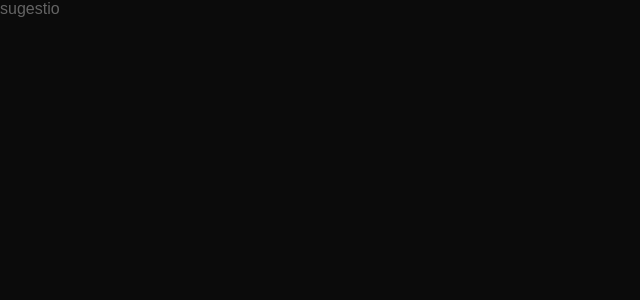
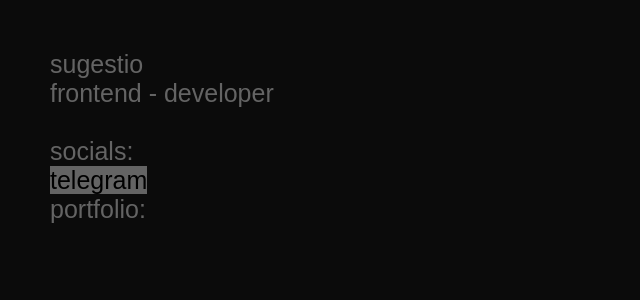
Before and after one commit to qSugestio/profile-resume, a React (Create React App) app: page / in a window 1280 px wide. Shown: the top 300 px of the page, without its empty margins (0-640 px from the left). Built offline with nearby package versions, Linux system fonts and the light colour scheme.

Commit message:
glitch effect in dev

```diff
--- a/src/components/Skills/Skills.module.css
+++ b/src/components/Skills/Skills.module.css
@@ -1,3 +1,9 @@
 .skillsContainer {
-  color: #646464
+  color: #646464;
+  margin: 50px;
+  font-size: 25px;
 }
+
+.blue {
+  color: #5050fa
+}
--- a/src/components/Skills/Skills.tsx
+++ b/src/components/Skills/Skills.tsx
@@ -1,25 +1,45 @@
-import { useEffect, useState } from 'react'
+import { useEffect, useRef, useState } from 'react'
 import gradualOutput from '../../utils/gradualOutput'
 import styles from './Skills.module.css'
+import SocialLink from './SocialLink/SocialLink'
 
 const Skills = () => {
   const [name, setName] = useState('')
-  // const a = useMemo(
-  //   () => (name.current ? gradualOutput(name.current, 'sugestio', 100) : ''),
-  //   []
-  // )
-
-  // useMemo(() => gradualOutput(name, setName, 'sugestio', 100), [])
-  // useCallback(() => gradualOutput(name, setName, 'sugestio', 100), [])
+  const out = useRef<HTMLDivElement>(null)
+  const text = `
+  sugestio<br/>
+  frontend - developer<br/>
+  <br/>
+  <span class=${styles.blue}>+ typescript</span><br/>
+  + react<br/>
+  + next.js<br/>
+  + ...`
 
   useEffect(() => {
-    const cleanup = gradualOutput(setName, 'sugestio', 100)
-    return () => cleanup()
+    const cleanup1 = gradualOutput(setName, text, 100)
+
+    return () => cleanup1()
   }, [])
+
+  useEffect(() => {
+    if (out.current !== null) out.current.innerHTML = name
+  }, [name])
 
   return (
     <div className={styles.skillsContainer}>
-      <span>{name}</span>
+      <div ref={out}></div>
+      <div>
+        <div>
+          <div>socials:</div>
+          <div>
+            <SocialLink
+              socialLink='https://t.me/sugestio'
+              socialName='telegram'
+            />
+          </div>
+        </div>
+        <div>portfolio:</div>
+      </div>
     </div>
   )
 }
--- /dev/null
+++ b/src/components/Skills/SocialLink/SocialLink.module.css
@@ -0,0 +1,12 @@
+.link {
+  /* background-color: #646464; */
+  color: #000;
+
+  background: linear-gradient(#646464, #646464 50%, #5050fa 50%, #5050fa);
+  background-size: 100% 200%;
+  transition: background .3s;
+}
+
+.link:hover {
+  background-position: 100% 100%;
+}
--- /dev/null
+++ b/src/components/Skills/SocialLink/SocialLink.tsx
@@ -0,0 +1,51 @@
+import { useEffect, useState } from 'react'
+import styles from './SocialLink.module.css'
+
+interface props {
+  socialLink: string
+  socialName: string
+}
+
+const SocialLink = ({ socialLink, socialName }: props) => {
+  const [name, setSocialName] = useState(socialName)
+  const [isHover, setIsHover] = useState(false)
+
+  const glitchLetters = '!$%\\/#@^&?*+_-=[]{}<>.,'
+
+  const glitch = () => {
+    for (let i = 0; i < name.length; i++) {
+      const chance = Math.round(Math.random())
+      if (chance) {
+        const glitchLetter =
+          glitchLetters[Math.floor(Math.random() * glitchLetters.length)]
+        setSocialName(prev => {
+          const letters = Array.from(prev) // Use Array.from to create a new array from the string
+          letters[i] = glitchLetter
+          return letters.join('')
+        })
+      }
+    }
+  }
+
+  useEffect(() => {
+    let intervalId: NodeJS.Timer | null = null
+    if (isHover) intervalId = setInterval(() => glitch(), 250)
+    if (!isHover && intervalId) {
+      setSocialName(socialName)
+      return clearInterval(intervalId)
+    }
+  }, [isHover])
+
+  return (
+    <a
+      className={styles.link}
+      href={socialLink}
+      onMouseEnter={() => setIsHover(true)}
+      onMouseLeave={() => setIsHover(false)}
+    >
+      {name}
+    </a>
+  )
+}
+
+export default SocialLink
```
